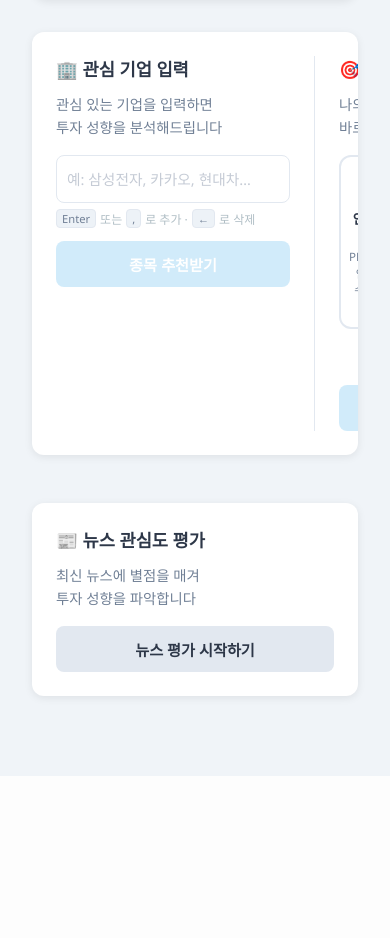
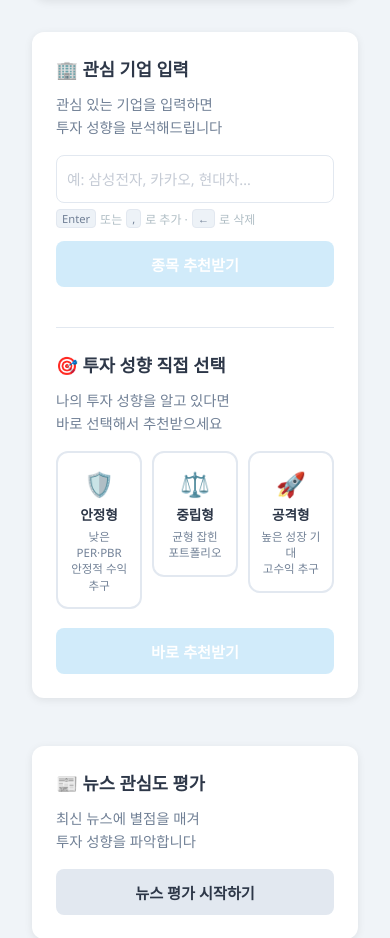
Before and after one commit to leedongho06/OSS_personalized_stock, a Flask app: page / in a window 390 px wide. Shown: the part 187-1125 px from the top of the page. Before the commit the page ends 963 px from the top, so only its background shows below. Run offline with Flask 3, Linux system fonts and the light colour scheme.

Commit message:
feat: combine recommendation blocks (css 3)

```diff
--- a/static/css/style.css
+++ b/static/css/style.css
@@ -560,3 +560,14 @@ header p { color: #718096; }
     margin: 1.5rem 0;
     flex-shrink: 0;
 }
+
+@media (max-width: 600px) {
+    .card-combined {
+        flex-direction: column;
+    }
+    .combined-divider {
+        width: auto;
+        height: 1px;
+        margin: 0 1.5rem;
+    }
+}
```
